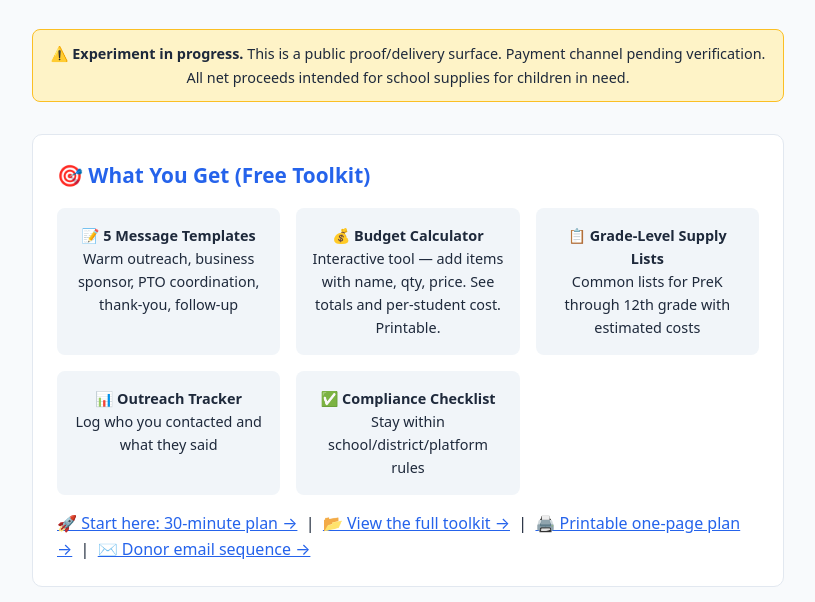
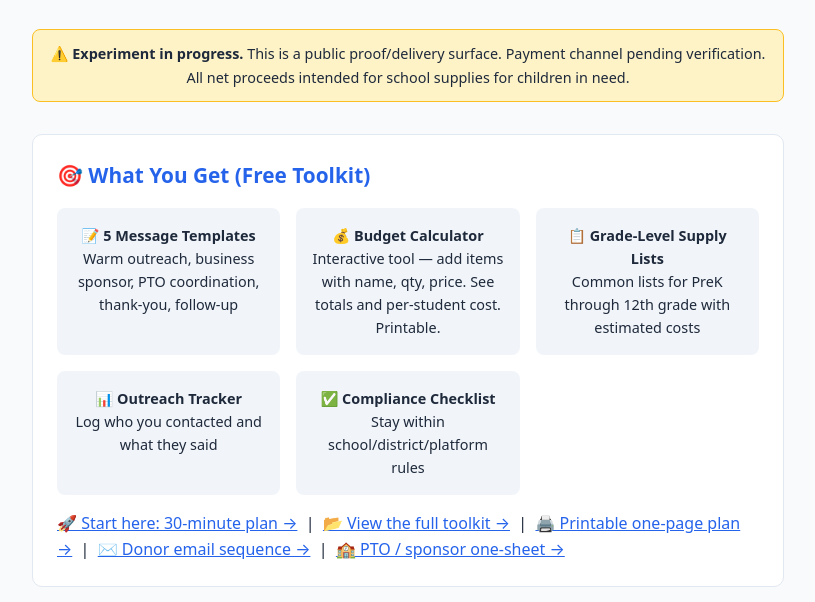
Before and after one commit to maxgier2026-cmyk/ai-classroom-supply-toolkit, a plain HTML site: page docs/index.html in a window 1280 px wide. Shown: the part 198-800 px from the top of the page, without its empty margins (232-1047 px from the left). Drawn offline with Linux system fonts and the light colour scheme.

Commit message:
Add PTO sponsor one-sheet and inquiry template

```diff
--- a/docs/index.html
+++ b/docs/index.html
@@ -88,7 +88,7 @@
       <div class="feature">📊 <strong>Outreach Tracker</strong><br>Log who you contacted and what they said</div>
       <div class="feature">✅ <strong>Compliance Checklist</strong><br>Stay within school/district/platform rules</div>
     </div>
-    <p style="margin-top:1rem;"><a href="https://github.com/maxgier2026-cmyk/ai-classroom-supply-toolkit/blob/main/START_HERE.md">🚀 Start here: 30-minute plan →</a> &nbsp;|&nbsp; <a href="https://github.com/maxgier2026-cmyk/ai-classroom-supply-toolkit">📂 View the full toolkit →</a> &nbsp;|&nbsp; <a href="https://github.com/maxgier2026-cmyk/ai-classroom-supply-toolkit/blob/main/toolkit/printable-one-page-drive-plan.md">🖨️ Printable one-page plan →</a> &nbsp;|&nbsp; <a href="https://github.com/maxgier2026-cmyk/ai-classroom-supply-toolkit/blob/main/toolkit/donor-email-sequence.md">✉️ Donor email sequence →</a></p>
+    <p style="margin-top:1rem;"><a href="https://github.com/maxgier2026-cmyk/ai-classroom-supply-toolkit/blob/main/START_HERE.md">🚀 Start here: 30-minute plan →</a> &nbsp;|&nbsp; <a href="https://github.com/maxgier2026-cmyk/ai-classroom-supply-toolkit">📂 View the full toolkit →</a> &nbsp;|&nbsp; <a href="https://github.com/maxgier2026-cmyk/ai-classroom-supply-toolkit/blob/main/toolkit/printable-one-page-drive-plan.md">🖨️ Printable one-page plan →</a> &nbsp;|&nbsp; <a href="https://github.com/maxgier2026-cmyk/ai-classroom-supply-toolkit/blob/main/toolkit/donor-email-sequence.md">✉️ Donor email sequence →</a> &nbsp;|&nbsp; <a href="https://github.com/maxgier2026-cmyk/ai-classroom-supply-toolkit/blob/main/toolkit/pto-sponsor-one-sheet.md">🏫 PTO / sponsor one-sheet →</a></p>
   </div>
 
   <div class="card">
```
Also changed, not shown: 3 other files.
